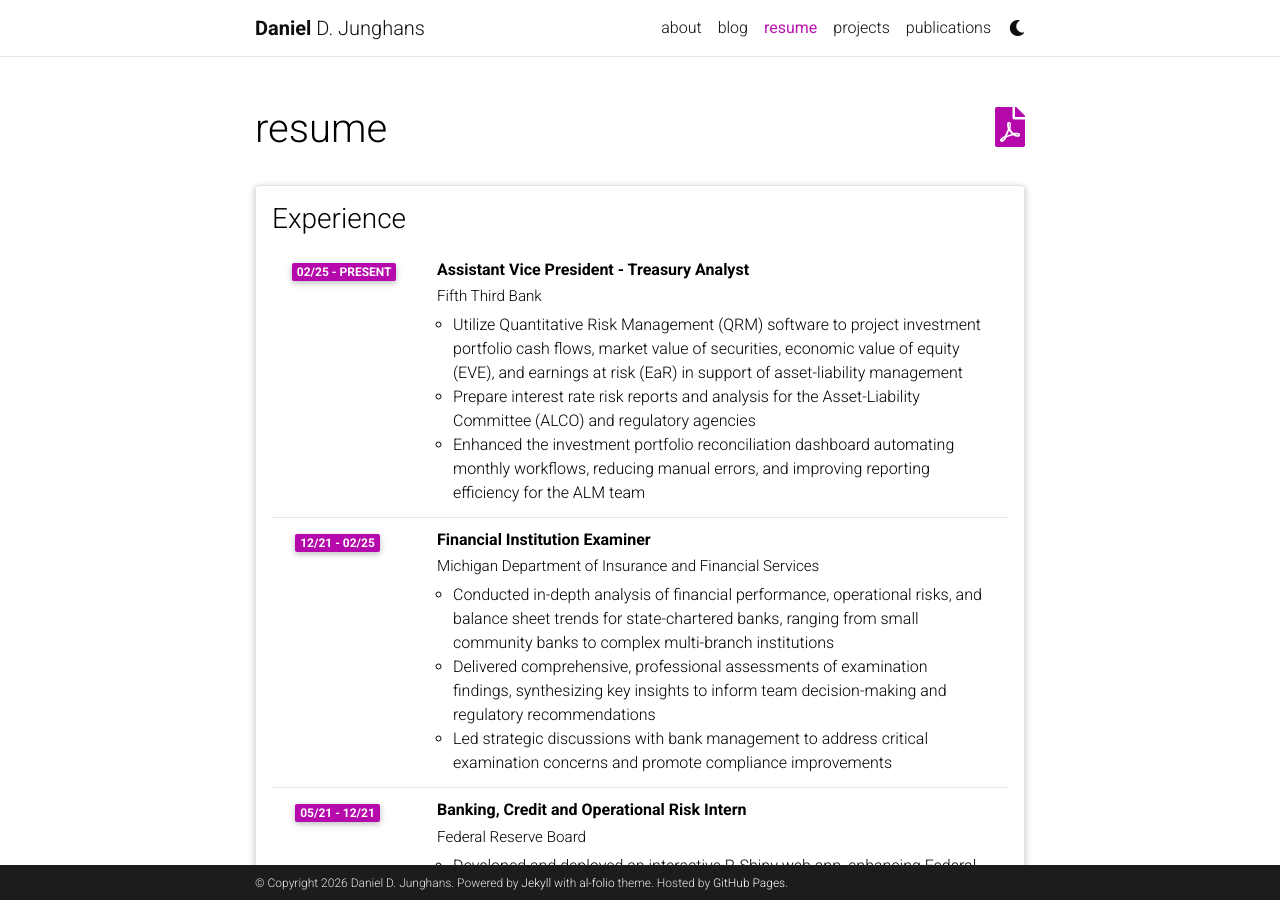
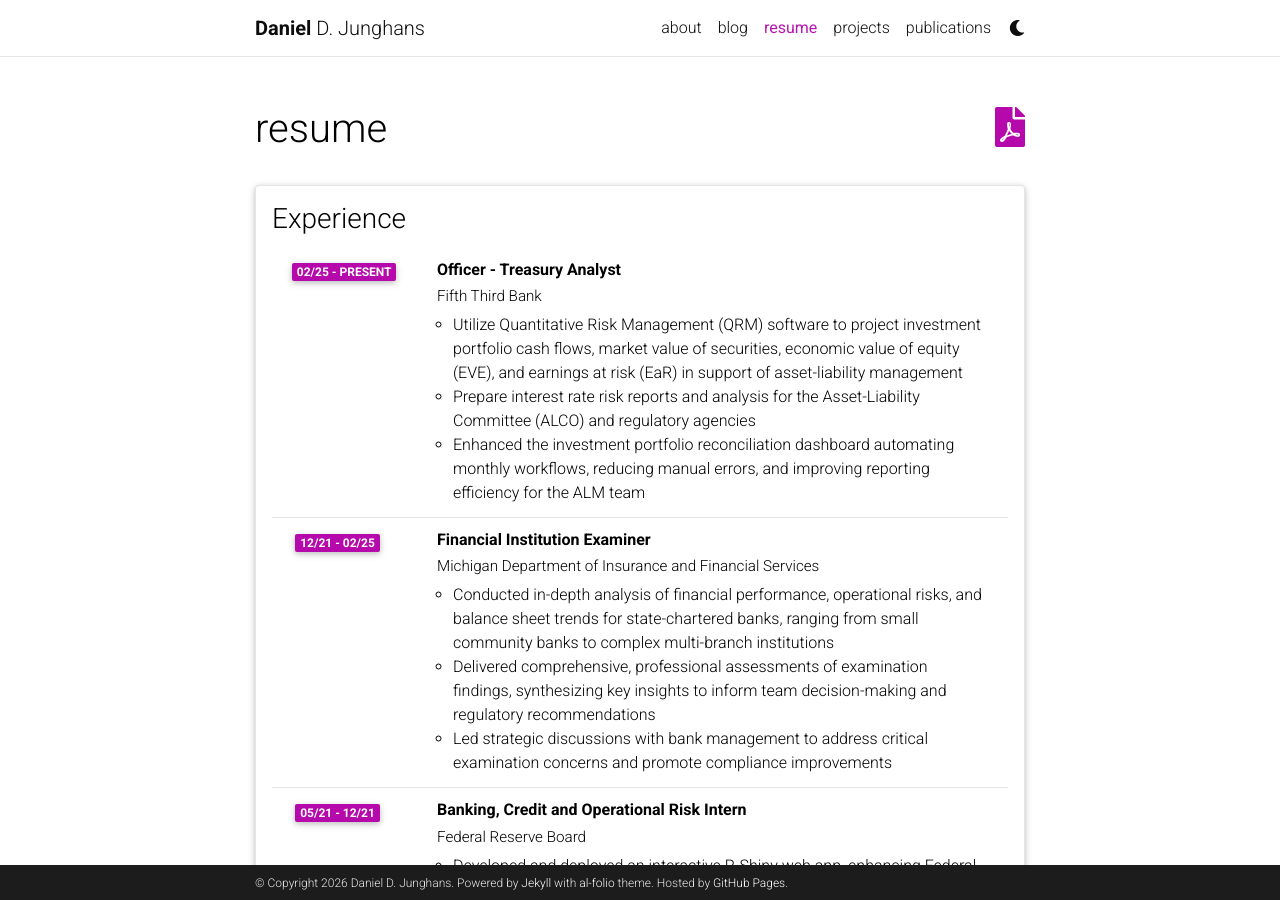
Before and after one commit to DanielJunghans/danieljunghans.github.io, a Jekyll site: the page built from _pages/cv.md, in a window 1280 px wide and 900 px high. Built offline with Jekyll 4.4.1, drawn with Linux system fonts in a browser that asks for light colours; comment, search, counter and statistics services are not loaded; a style sheet for code colours, icons or effects is not loaded.

Commit message:
updated resume

```diff
--- a/_data/cv.yml
+++ b/_data/cv.yml
@@ -4,7 +4,7 @@
 - title: Experience
   type: time_table
   contents:
-    - title: Assistant Vice President - Treasury Analyst
+    - title: Officer - Treasury Analyst
       institution: Fifth Third Bank
       year: 02/25 - Present
       description:
```
Also changed, not shown: 1 other file.
